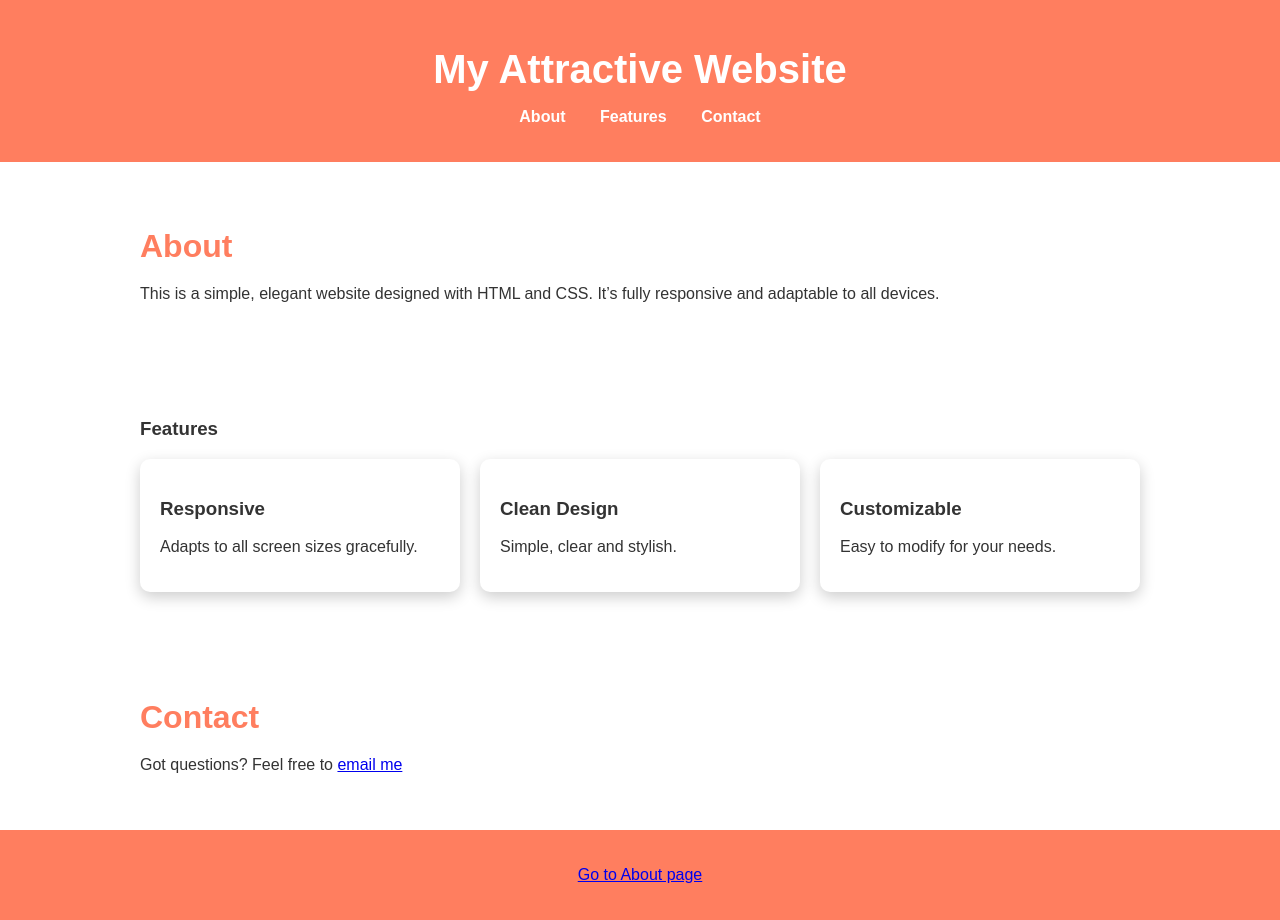
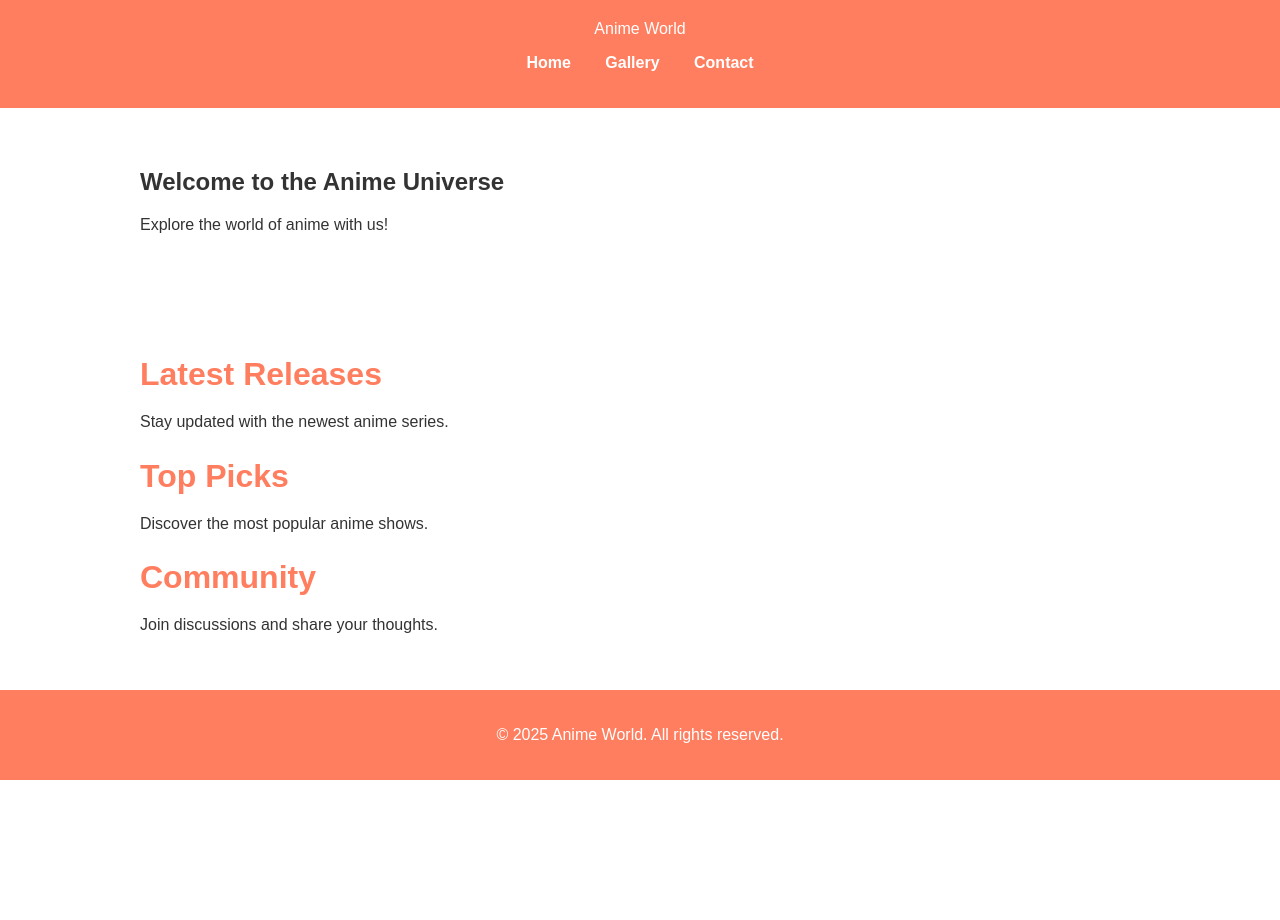
Before and after one commit to fastanime-com/fastanime-com, a plain HTML site: page index.html in a window 1280 px wide. After the commit the page ends 800 px from the top, so only its background shows below. Drawn offline with Linux system fonts and the light colour scheme.

Commit message:
Update index.html

```diff
--- a/index.html
+++ b/index.html
@@ -1,53 +1,46 @@
 <!DOCTYPE html>
 <html lang="en">
 <head>
-<meta charset="UTF-8">
-<title>Attractive Website</title>
-<link rel="stylesheet" href="styles.css">
+    <meta charset="UTF-8">
+    <meta name="viewport" content="width=device-width, initial-scale=1.0">
+    <title>Anime Girl Layout</title>
+    <link rel="stylesheet" href="styles.css">
 </head>
 <body>
     <header>
-        <h1>My Attractive Website</h1>
+        <div class="logo">Anime World</div>
         <nav>
             <ul>
-                <li><a href="#about">About</a></li>
-                <li><a href="#features">Features</a></li>
-                <li><a href="#contact">Contact</a></li>
+                <li><a href="#">Home</a></li>
+                <li><a href="#">Gallery</a></li>
+                <li><a href="#">Contact</a></li>
             </ul>
         </nav>
     </header>
-
-    <section id="about">
-        <h2>About</h2>
-        <p>This is a simple, elegant website designed with HTML and CSS. It’s fully responsive and adaptable to all devices.</p>
-    </section>
-
-    <section id="features">
-        <h3>Features</h3>
-        <div class="card-container">
-            <div class="card">
-                <h3>Responsive</h3>
-                <p>Adapts to all screen sizes gracefully.</p>
+    <main>
+        <section class="hero">
+            <div class="content">
+                <h1>Welcome to the Anime Universe</h1>
+                <p>Explore the world of anime with us!</p>
             </div>
-            <div class="card">
-                <h3>Clean Design</h3>
-                <p>Simple, clear and stylish.</p>
+        </section>
+        <section class="features">
+            <div class="feature">
+                <h2>Latest Releases</h2>
+                <p>Stay updated with the newest anime series.</p>
             </div>
-            <div class="card">
-                <h3>Customizable</h3>
-                <p>Easy to modify for your needs.</p>
+            <div class="feature">
+                <h2>Top Picks</h2>
+                <p>Discover the most popular anime shows.</p>
             </div>
-        </div>
-    </section>
-
-    <section id="contact">
-        <h2>Contact</h2>
-        <p>Got questions? Feel free to <a href="mailto:example@example.com">email me</a></p>
-    </section>
-
+            <div class="feature">
+                <h2>Community</h2>
+                <p>Join discussions and share your thoughts.</p>
+            </div>
+        </section>
+    </main>
     <footer>
-        <p><a href="page1.html">Go to About page</a>
-        </p>
+        <p>&copy; 2025 Anime World. All rights reserved.</p>
     </footer>
 </body>
 </html>
```
